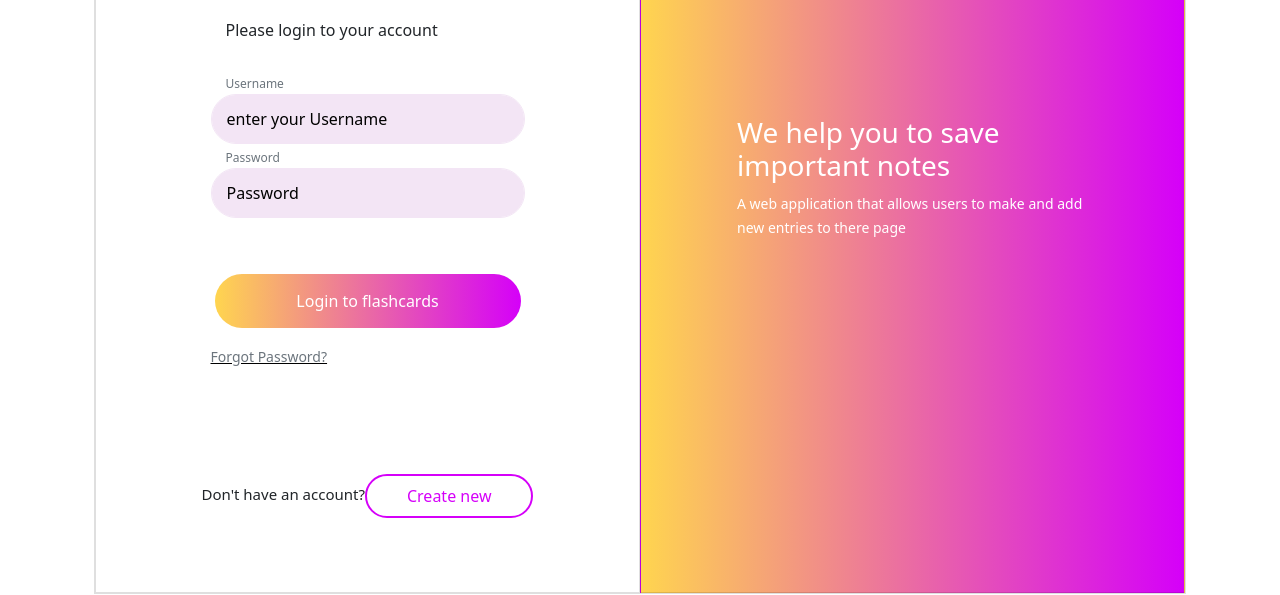
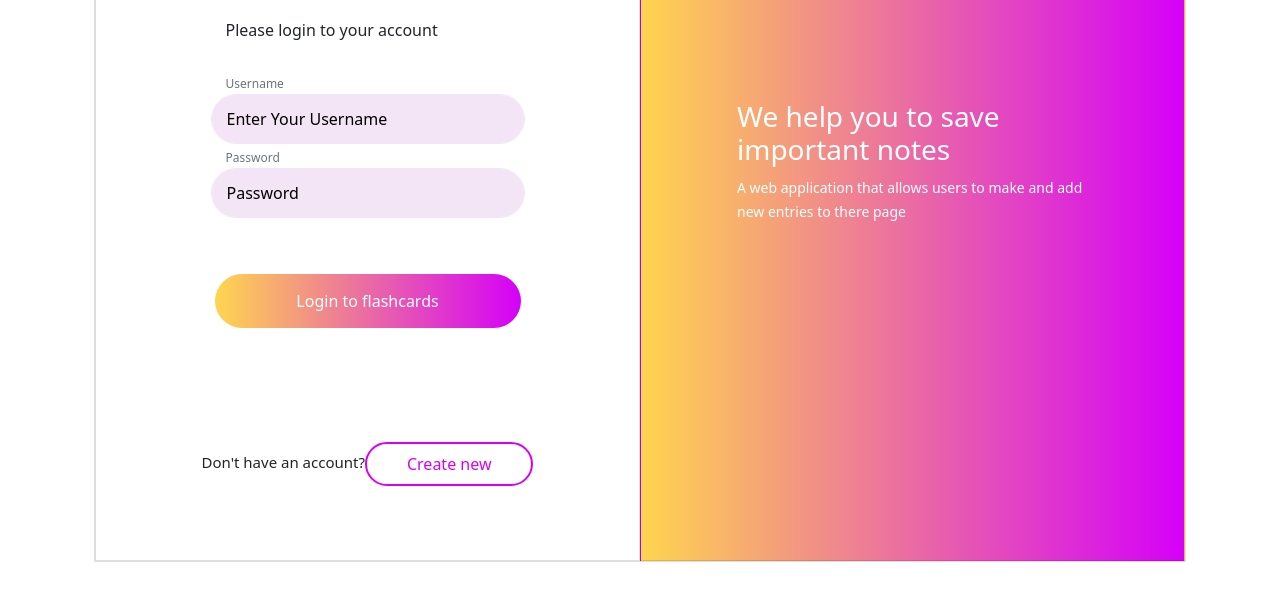
Before and after one commit to edwinkim16/flash-card-front-end, an Angular app: page /login in a window 1280 px wide. Shown: the part 343-938 px from the top of the page. Built offline with nearby package versions, Linux system fonts and the light colour scheme; what @ngx-progressbar/core, @ngx-progressbar/http-client would draw is missing.

Commit message:
login user done successfully

```diff
--- a/src/app/login/login.component.html
+++ b/src/app/login/login.component.html
@@ -7,19 +7,25 @@
             <div class="row justify-content-center px-3 mb-3"> <img id="logo" src="./assets/flash.png"> </div>
             <h3 class="mb-5 text-center heading">Welcome to flashcards</h3>
             <h6 class="msg-info">Please login to your account</h6>
-            <div class="form-group"> <label class="form-control-label text-muted">Username</label> <input type="text"
-                id="email" name="email" placeholder="enter your Username" class="form-control"> </div>
-            <div class="form-group"> <label class="form-control-label text-muted">Password</label> <input
-                type="password" id="psw" name="psw" placeholder="Password" class="form-control"> </div>
-            <div class="row justify-content-center my-3 px-3"> <button class="btn-block btn-color">Login to
-                flashcards</button> </div>
-            <div class="row justify-content-center my-2"> <a href="#"><small class="text-muted">Forgot
-                  Password?</small></a> </div>
+            <form (ngSubmit)="loginUser(f)" #f="ngForm">
+              <div class="form-group"> <label class="form-control-label text-muted">Username</label>
+                <input type="text" id="username" name="username" placeholder="Enter Your Username" class="form-control"
+                  ngModel required username>
+              </div>
+              <div class="form-group"> <label class="form-control-label text-muted">Password</label> <input
+                  type="password" id="psw" name="password" placeholder="Password" class="form-control" ngModel password
+                  required> </div>
+              <div class="row justify-content-center my-3 px-3"> <button class="btn-block btn-color" type="submit"
+                [disabled]="!f.valid">Login to
+                  flashcards</button> </div>
+            </form>
+            <!-- <div class="row justify-content-center my-2"> <a href="#"><small class="text-muted">Forgot
+                  Password?</small></a> </div> -->
           </div>
         </div>
         <div class="bottom text-center mb-5">
-          <p href="#" class="sm-text mx-auto mb-3">Don't have an account?<button class="btn btn-white ml-2">Create
-              new</button></p>
+          <p routerLink="/register" class="sm-text mx-auto mb-3">Don't have an account?<a routerLink="/register" class="btn btn-white ml-2">Create
+              new</a></p>
         </div>
       </div>
       <div class="card card2">
--- a/src/app/login/login.component.ts
+++ b/src/app/login/login.component.ts
@@ -1,15 +1,41 @@
+import { NgForm } from '@angular/forms';
 import { Component, OnInit } from '@angular/core';
+import { UserAuthService } from '../services/user-auth.service';
+import { Router } from '@angular/router';
 
 @Component({
   selector: 'app-login',
   templateUrl: './login.component.html',
-  styleUrls: ['./login.component.css']
+  styleUrls: ['./login.component.css'],
 })
 export class LoginComponent implements OnInit {
+  constructor(private authService: UserAuthService, private router: Router) {}
 
-  constructor() { }
+  message;
+  ngOnInit(): void {}
 
-  ngOnInit(): void {
+  loginUser(form: NgForm) {
+    const username = form.value.username;
+    const password = form.value.password;
+    this.authService.loginUser(username, password).subscribe(
+      (response) => {
+        console.log(response);
+        // this.token = response;
+        //   // console.log(this.token.token);
+        //   // check if reponse token is undefined
+        //   if (this.token.token === undefined) {
+        //     this.displayAlert = true;
+        //   } else {
+        //     localStorage.setItem('token', this.token.token);
+        //     this.displayAlert = false;
+        //     // redirect to todos page
+        //     this.router.navigateByUrl('/todos');
+        //   }
+        this.router.navigateByUrl('/dashboard');
+      },
+      (error) => {
+        console.log(error);
+      }
+    );
   }
-
 }
--- a/src/app/register/register.component.html
+++ b/src/app/register/register.component.html
@@ -7,6 +7,9 @@
         </div>
         <div class="card-body p-4 p-sm-5">
           <h5 class="card-title text-center mb-5 fw-light fs-5">Register</h5>
+          <div class="alert alert-success" role="alert" *ngIf="showSuccessMessage">
+            Account created successfully! Proceed to login 😃.
+          </div>
           <form #f="ngForm" (ngSubmit)="onSubmit(f)">
 
             <div class="form-floating mb-3">
--- a/src/app/register/register.component.ts
+++ b/src/app/register/register.component.ts
@@ -11,6 +11,8 @@ export class RegisterComponent implements OnInit {
   constructor(private authService: UserAuthService) {}
 
   ngOnInit(): void {}
+
+  showSuccessMessage = false;
 
   // create a new user
   onSubmit(form: NgForm) {
@@ -29,6 +31,7 @@ export class RegisterComponent implements OnInit {
       .createUser(username, email, password)
       .subscribe((response) => {
         console.log(response);
+        this.showSuccessMessage = true;
       });
 
     form.reset();
--- a/src/app/services/user-auth.service.ts
+++ b/src/app/services/user-auth.service.ts
@@ -12,7 +12,7 @@ export class UserAuthService {
 
   token = '1eef31a091e8582786d3ab68db0e7104d0ad2530';
 
-  // create new user and pass the auth token on the header
+  // create new user
   createUser(username: string, email: string, password: string) {
     return this.http.post(
       this.url + 'users/create/',
@@ -28,4 +28,21 @@ export class UserAuthService {
       }
     );
   }
+
+
+  // login user
+  loginUser(username: string, password: string) {
+    return this.http.post(
+      this.url + 'auth/login/',
+      {
+        username: username,
+        password: password,
+      },
+      {
+        headers: {
+          Authorization: 'Token ' + this.token,
+        },
+      }
+    );
+  }
 }
```
